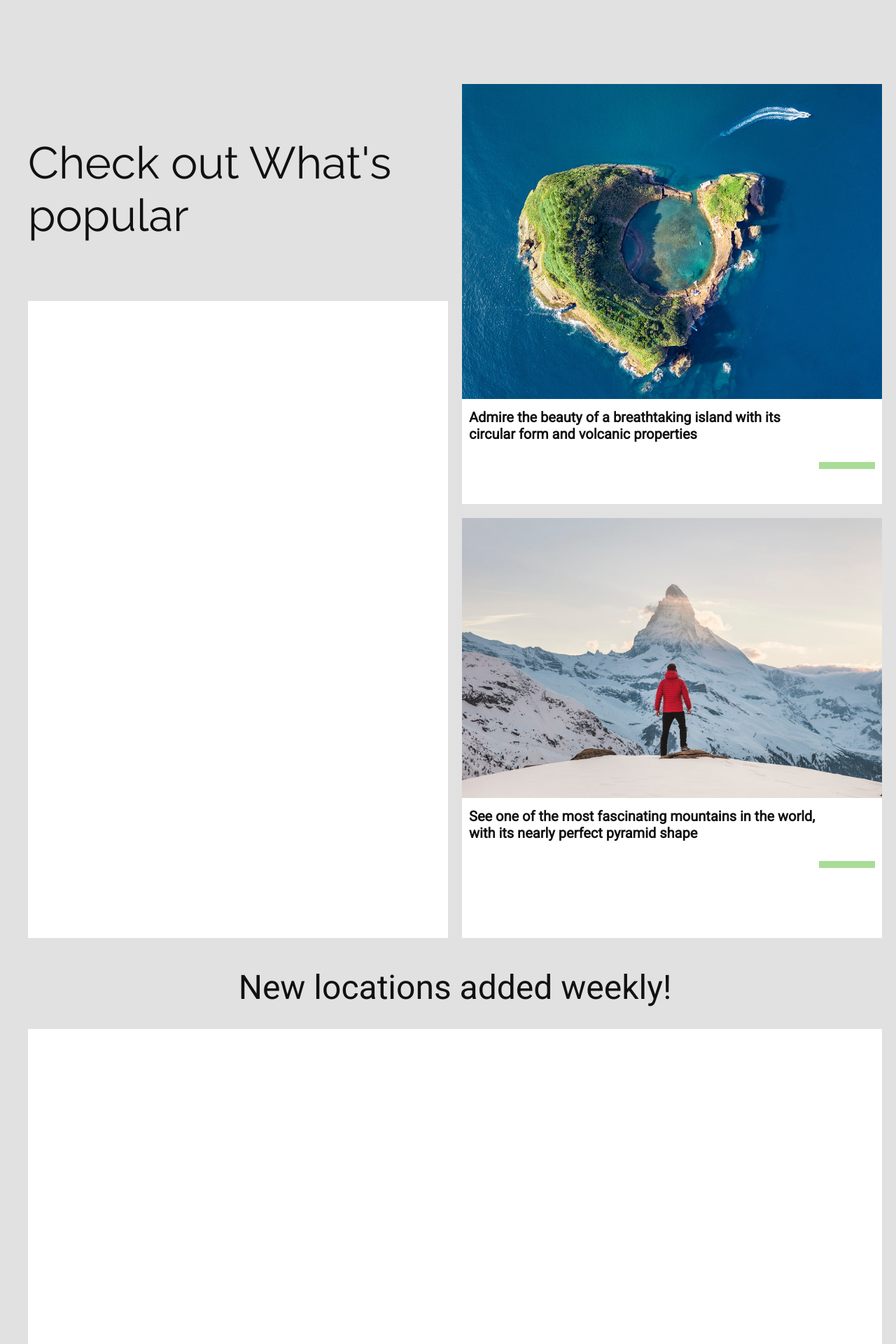
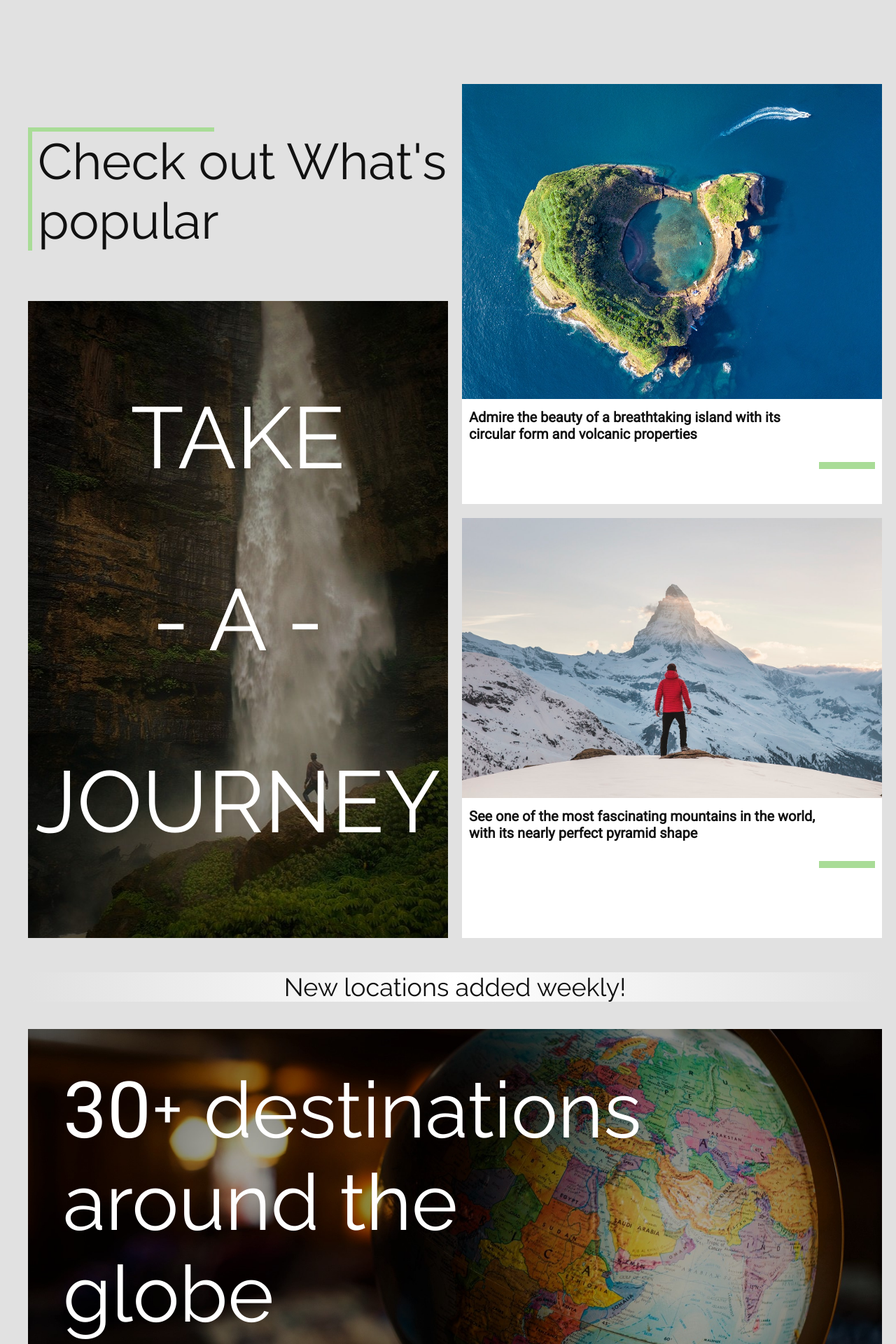
Before and after one commit to JackSchollmeyer/Destinations, a Next.js app: page / in a window 1280 px wide. Shown: the part 880-2800 px from the top of the page at 70% size. Built offline with nearby package versions, Linux system fonts and the light colour scheme.

Commit message:
finished featured section, made navbar link styles responsive with all anchor buttons, changed explore section colors

```diff
--- a/src/components/HomepageComponents/FeaturedSection.jsx
+++ b/src/components/HomepageComponents/FeaturedSection.jsx
@@ -3,9 +3,7 @@ import Image from "next/image";
 import Link from "next/link";
 import s from "../../../styles/Homepagestyles/FeaturedSection.module.css";
 import TheAzores from "../../public/tropical/theAzores.jpg";
-import KhaoPhingKan from "../../public/tropical/khaoPhingKan.jpg";
 import Matterhorn from "../../public/mountainous/matterhorn.jpg";
-import MountFuji from "../../public/mountainous/mountFuji.jpg";
 import Sahara from "../../public/dryland/sahara.jpg";
 import TheArcticHenge from "../../public/arctic/theArcticHenge.jpg";
 
@@ -15,7 +13,13 @@ export default function FeaturedSection() {
       <div className={s.grid}>
         <h1 className={s.header}>Check out What's popular</h1>
         <div className={s.tallCard}>
-          {/* <Image src={Matterhorn} alt="Sahara" /> */}
+          <h1>
+            Take
+            <br />
+            - A -
+            <br />
+            Journey
+          </h1>
         </div>
         <div className={s.card1}>
           <Image src={TheAzores} alt="The Azores" />
@@ -47,7 +51,10 @@ export default function FeaturedSection() {
         </div>
         <p>New locations added weekly!</p>
         <div className={s.wideCard}>
-          {/* <Image src={TheArcticHenge} alt="The Arctic Henge" /> */}
+          <h1>
+            <span>30</span>+ destinations around the
+            <br /> globe
+          </h1>
         </div>
         <div className={s.card3}>
           <Image src={TheArcticHenge} alt="The Arctic Henge" />
@@ -67,7 +74,8 @@ export default function FeaturedSection() {
           <Image src={Sahara} alt="Sahara" />
           <div className={s.whiteContainer}>
             <label className={s.labels}>
-              Take an adventure through the largest hot desert in the world
+              Take an adventure through the dunes of the largest hot desert in
+              the world
             </label>
             <div className={s.links}>
               <Link href="/dryland">
--- a/src/components/Navbar.jsx
+++ b/src/components/Navbar.jsx
@@ -8,25 +8,8 @@ import { SidebarData } from "./SidebarData";
 
 export default function Navbar({ children }) {
   const [sidebar, setSidebar] = useState(false);
-  const [showPage, setShowPage] = useState(0);
 
-  const homeStyled = () => {
-    if (showPage === 0) return { borderBottom: "solid 2px" };
-  };
-
-  const contactStyled = () => {
-    if (showPage === 1) return { borderBottom: "solid 2px" };
-  };
-
-  const exploreStyled = () => {
-    if (showPage === 2) return { borderBottom: "solid 2px" };
-  };
-
-  const handleToggle = (tab) => {
-    setShowPage(tab);
-  };
-
-  const openSidebar = () => {
+  const toggleSidebar = () => {
     if (sidebar) {
       setSidebar(false);
     } else {
@@ -54,10 +37,29 @@ export default function Navbar({ children }) {
   };
 
   const router = useRouter();
+
   const setNavbarStyle = () => {
     if (router.pathname !== "/foresty") {
       return { position: "fixed" };
     }
+  };
+
+  const homeStyled = () => {
+    if (router.pathname === "/") return { borderBottom: "solid 2px" };
+  };
+
+  const contactStyled = () => {
+    if (router.pathname === "/contact") return { borderBottom: "solid 2px" };
+  };
+
+  const exploreStyled = () => {
+    if (
+      router.pathname === "/tropical" ||
+      router.pathname === "/mountainous" ||
+      router.pathname === "/dryland" ||
+      router.pathname === "/arctic"
+    )
+      return { borderBottom: "solid 2px" };
   };
 
   return (
@@ -69,13 +71,7 @@ export default function Navbar({ children }) {
               <div className={s.appLogo}>
                 <Image src={Logo} alt="" />
               </div>
-              <h1
-                className={s.title}
-                onClick={() => {
-                  handleToggle(0);
-                  closeSidebar();
-                }}
-              >
+              <h1 className={s.title} onClick={closeSidebar}>
                 Destinations
               </h1>
             </a>
@@ -84,33 +80,21 @@ export default function Navbar({ children }) {
         <ul className={s.navbarLinks}>
           <li>
             <Link href="/">
-              <a
-                onClick={() => {
-                  handleToggle(0);
-                  closeSidebar();
-                }}
-                style={homeStyled()}
-              >
+              <a onClick={closeSidebar} style={homeStyled()}>
                 Home
               </a>
             </Link>
           </li>
           <li>
             <Link href="/contact">
-              <a
-                onClick={() => {
-                  handleToggle(1);
-                  closeSidebar();
-                }}
-                style={contactStyled()}
-              >
+              <a onClick={closeSidebar} style={contactStyled()}>
                 Contact
               </a>
             </Link>
           </li>
           <li>
             <Link href="" scroll={false}>
-              <a onClick={openSidebar} style={exploreStyled()}>
+              <a onClick={toggleSidebar} style={exploreStyled()}>
                 Explore
               </a>
             </Link>
@@ -119,12 +103,7 @@ export default function Navbar({ children }) {
       </nav>
       <div className={s.sidebarContainer}>
         <div className={s.sidebar} style={sidebarStyle()}>
-          <ul
-            onClick={() => {
-              handleToggle(2);
-              closeSidebar();
-            }}
-          >
+          <ul onClick={closeSidebar}>
             {SidebarData.map((item, index) => {
               return (
                 <li key={index} className={s.navText}>
--- a/styles/ExploreSectionsformat.module.css
+++ b/styles/ExploreSectionsformat.module.css
@@ -1,8 +1,7 @@
 .container {
   display: flex;
   justify-content: center;
-  background-size: cover;
-  background: linear-gradient(rgb(30, 30, 30), rgb(100, 100, 100));
+  background-color: rgb(225, 225, 225);
 }
 
 .grid {
@@ -18,7 +17,7 @@
   font-size: 102px;
   font-family: var(--raleway);
   font-weight: normal;
-  color: white;
+  color: var(--grey);
   letter-spacing: 4px;
 }
 
--- a/styles/HomepageStyles/BioSection.module.css
+++ b/styles/HomepageStyles/BioSection.module.css
@@ -13,6 +13,7 @@
   height: 800px;
   background-image: url(https://image.freepik.com/free-vector/abstract-background-with-squares_23-2148995948.jpg);
   box-shadow: 0 4px 4px rgba(0, 0, 0, 0.25);
+  color: var(--grey);
 }
 
 .textContainer {
--- a/styles/HomepageStyles/FeaturedSection.module.css
+++ b/styles/HomepageStyles/FeaturedSection.module.css
@@ -11,7 +11,7 @@
   grid-template-rows: 300px 300px 300px 300px 100px 300px 300px 300px 300px;
   gap: 10px 20px;
   margin: 200px auto;
-  color: rgb(17, 17, 17);
+  color: var(--grey);
 }
 
 .header {
@@ -19,8 +19,18 @@
   grid-row: 1;
   align-self: center;
   font-family: var(--raleway);
-  font-size: 64px;
+  font-size: 72px;
   font-weight: normal;
+  border-left: solid 6px var(--green);
+  padding-left: 8px;
+}
+
+.header:before {
+  content: "";
+  display: flex;
+  border-top: solid 6px var(--green);
+  width: 260px;
+  margin-left: -8px;
 }
 
 .card1 {
@@ -58,9 +68,23 @@
 .tallCard {
   grid-column: 1;
   grid-row: 2/5;
+  display: flex;
+  align-items: center;
+  justify-content: center;
   width: 600px;
   height: 910px;
-  background-color: white;
+  background-image: url(../../src/public/waterfallTinted.jpg);
+  background-position: center;
+}
+
+.tallCard h1 {
+  text-align: center;
+  line-height: 260px;
+  font-size: 124px;
+  font-weight: normal;
+  font-family: var(--raleway);
+  color: white;
+  text-transform: uppercase;
 }
 
 .wideCard {
@@ -68,7 +92,22 @@
   grid-row: 6/8;
   width: 1220px;
   height: 600px;
-  background-color: white;
+  background-image: url(../../src/public/worldGlobeTinted.jpg);
+  background-position: center;
+  background-size: cover;
+}
+
+.wideCard h1 {
+  margin-left: 50px;
+  margin-top: 50px;
+  font-size: 112px;
+  color: white;
+  font-weight: normal;
+  font-family: var(--raleway);
+}
+
+.wideCard h1 span {
+  font-family: var(--roboto);
 }
 
 .grid img {
@@ -81,7 +120,14 @@
   grid-row: 5;
   text-align: center;
   align-self: center;
-  font-size: 48px;
+  background: linear-gradient(
+    90deg,
+    rgb(225, 225, 225),
+    white,
+    rgb(225, 225, 225)
+  );
+  font-size: 36px;
+  font-family: var(--raleway);
 }
 
 .whiteContainer {
--- a/styles/HomepageStyles/Footer.module.css
+++ b/styles/HomepageStyles/Footer.module.css
@@ -1,7 +1,7 @@
 .footer {
   width: 100%;
   height: fit-content;
-  background-color: rgb(17, 17, 17);
+  background-color: var(--grey);
   overflow: hidden;
   font-family: var(--raleway);
 }
--- a/styles/Navbar.module.css
+++ b/styles/Navbar.module.css
@@ -64,7 +64,7 @@
   position: fixed;
   width: 250px;
   height: 100%;
-  background-color: rgba(17, 17, 17, 0.7);
+  background-color: var(--grey);
   color: white;
   z-index: 2;
 }
```
Also changed, not shown: src/public/waterfallTinted.jpg (added), src/public/worldGlobeTinted.jpg (added).
